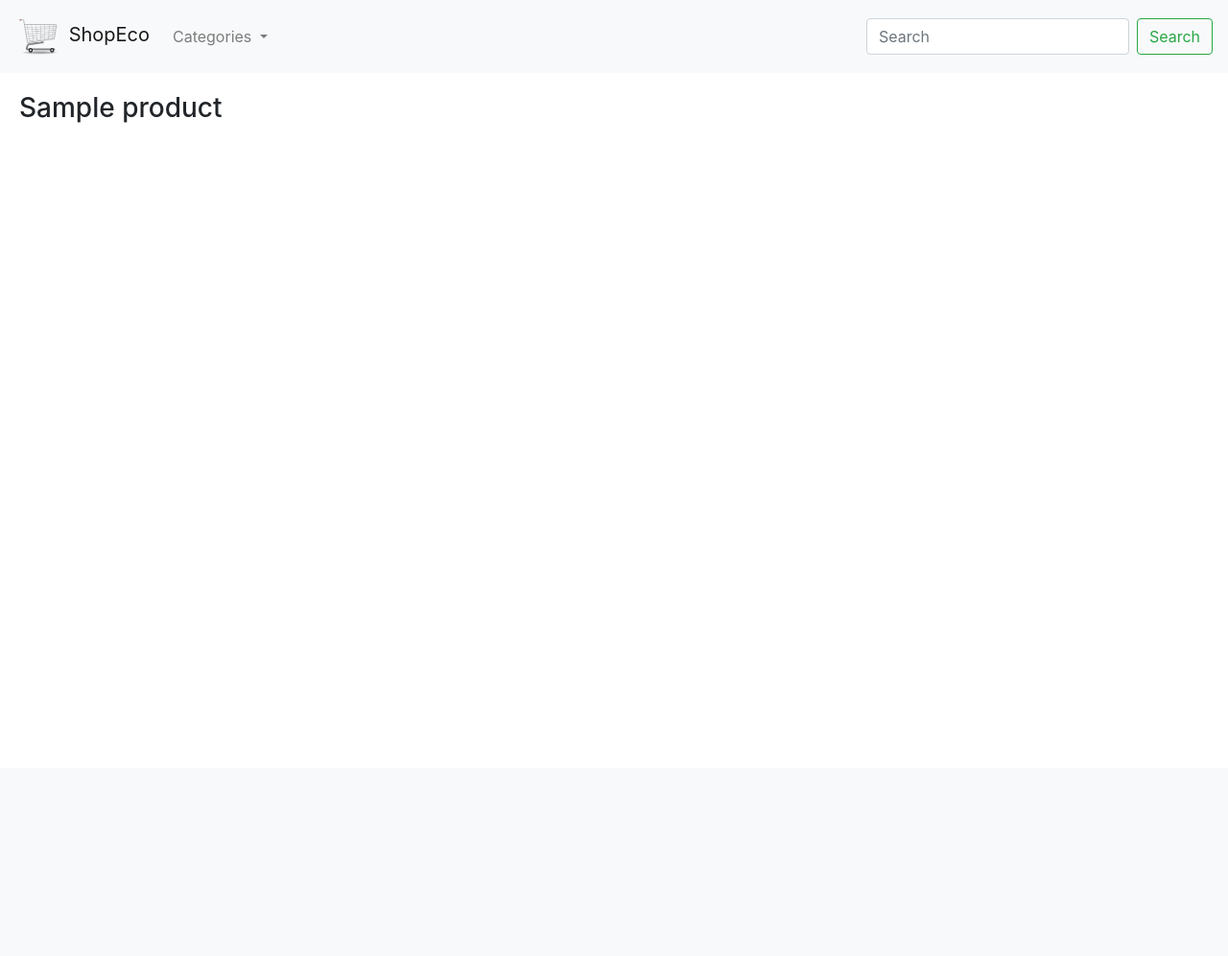
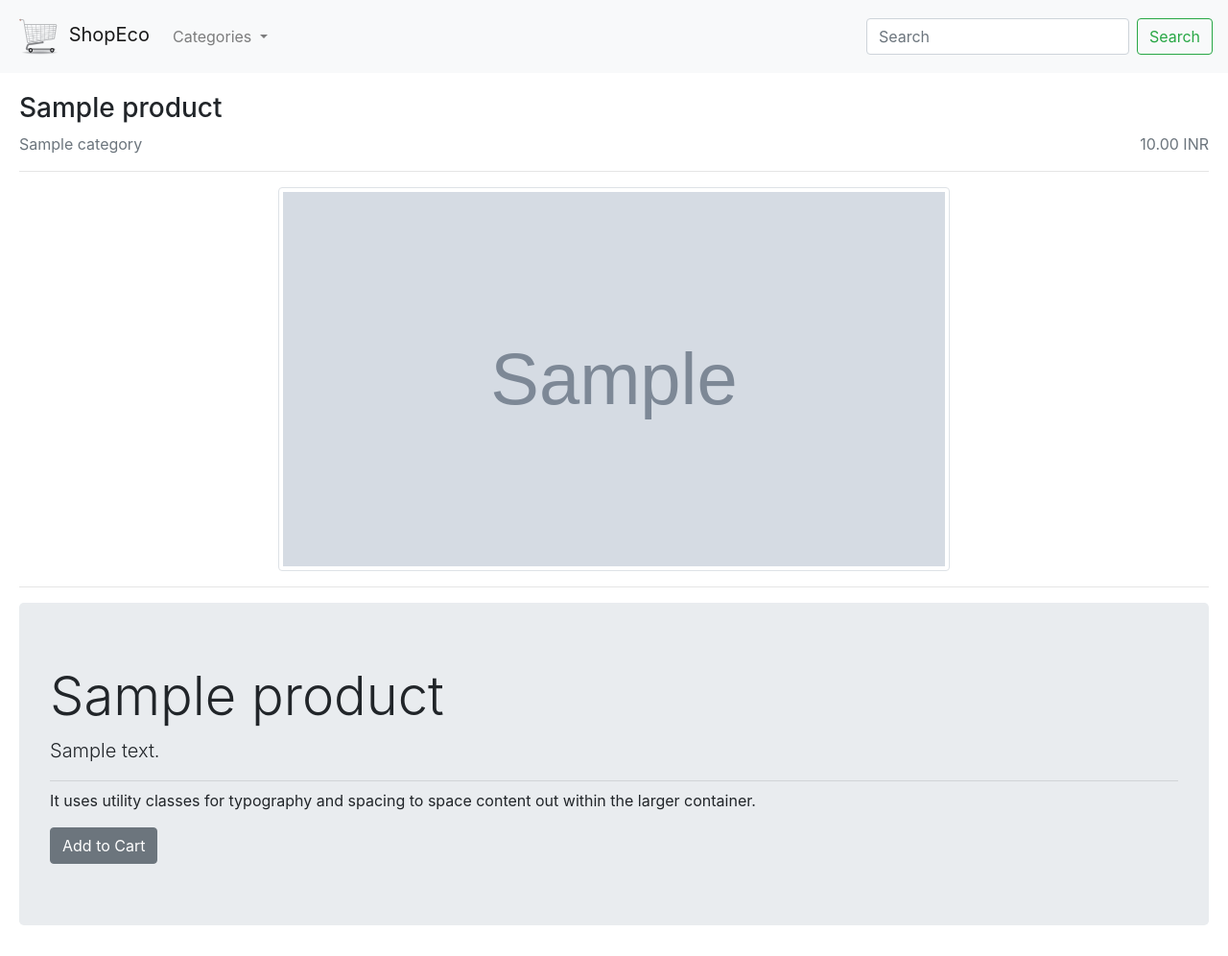
Before and after one commit to Thananjaya/shopping-cart, a Django app: a page that uses shop/templates/products/detail.html in a window 1280 px wide. Shown: the whole page at 96% size. Before the commit the page ends 128 px from the top, so only its background shows below. Run offline with Django 3.2, Linux system fonts and the light colour scheme; tables that the repository leaves empty hold one stand-in row (values such as "Sample post"); grey boxes marked "Sample" are stand-in pictures; some libraries are stand-ins or nearby versions.

Commit message:
css optimization

```diff
--- a/shop/templates/products/detail.html
+++ b/shop/templates/products/detail.html
@@ -7,4 +7,17 @@
 
 {% block content %}
 	<h3>{{product}}</h3>
+	<p class="text-muted">{{ product.category }} <span class="float-right">{{product.price}} INR</span></p>
+	<hr/>
+	<center>
+		<img src="{% if product.image %} {{ product.image.url }} {% else %} {% static 'image/no_image.jpg'%} {% endif %}" class="img-thumbnail rounded {{image}}" />
+	</center>
+	<hr/>
+	<div class="jumbotron">
+	  <h3 class="display-4">{{ product }}</h1>
+	  <p class="lead">{{product.description}}</p>
+	  <hr class="my-2">
+	  <p>It uses utility classes for typography and spacing to space content out within the larger container.</p>
+	  <a class="btn btn-secondary btn-md" href="#" role="button">Add to Cart</a>
+	</div>
 {% endblock %}
--- a/shop/views.py
+++ b/shop/views.py
@@ -12,4 +12,7 @@ def products_index(request, c_slug=None):
 
 def product_detail(request, id, slug):
 	product = get_object_or_404(Product, available= True, id = id, slug = slug)
-	return render(request, 'products/detail.html', {"product": product})
+	image_class = ''
+	if product.image:
+		image_class= "product-detail-image"
+	return render(request, 'products/detail.html', {"product": product, "image": image_class})
--- a/static/css/app.css
+++ b/static/css/app.css
@@ -1,3 +1,8 @@
 .custom-container {
 	margin: 20px;
 }
+
+.product-detail-image{
+	height: 400px;
+	width: 700px;
+}
```
